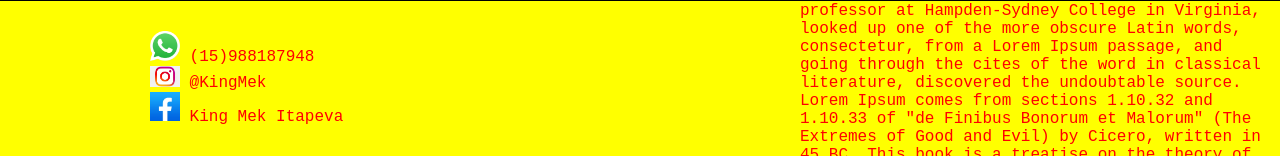
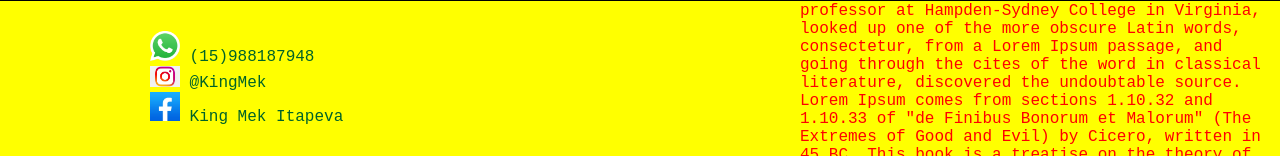
Before and after one commit to lucasinada43/burguer_king, a plain HTML site: page index.html in a window 1280 px wide. Shown: the part 2996-3152 px from the top of the page. Drawn offline with Linux system fonts and the light colour scheme.

Commit message:
mudança na cor do link no rodapé

```diff
--- a/style.css
+++ b/style.css
@@ -111,5 +111,5 @@ ul{
 }
 a{
     text-decoration: none;
-    color: red;
+    color: rgb(0, 99, 41);
 }
```
